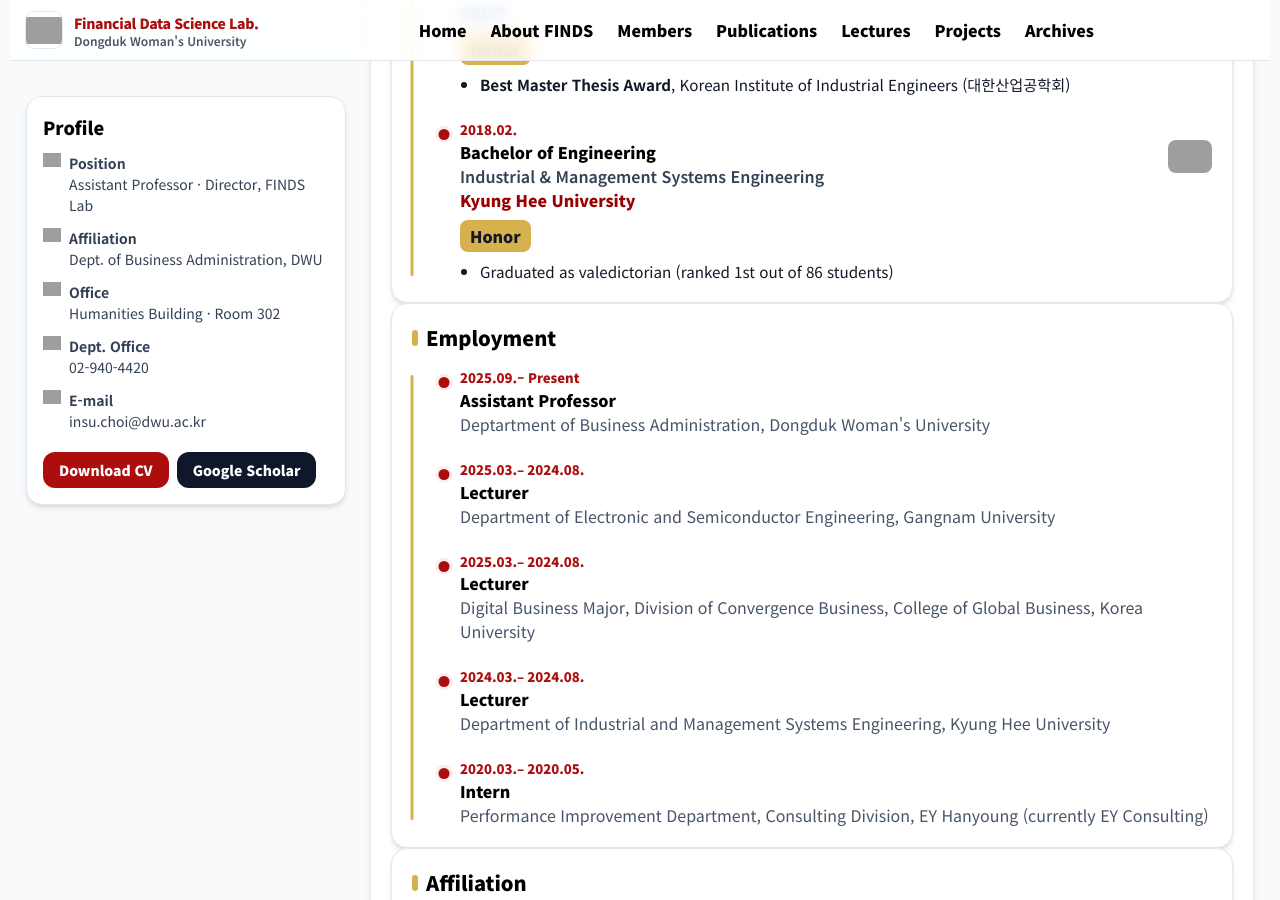
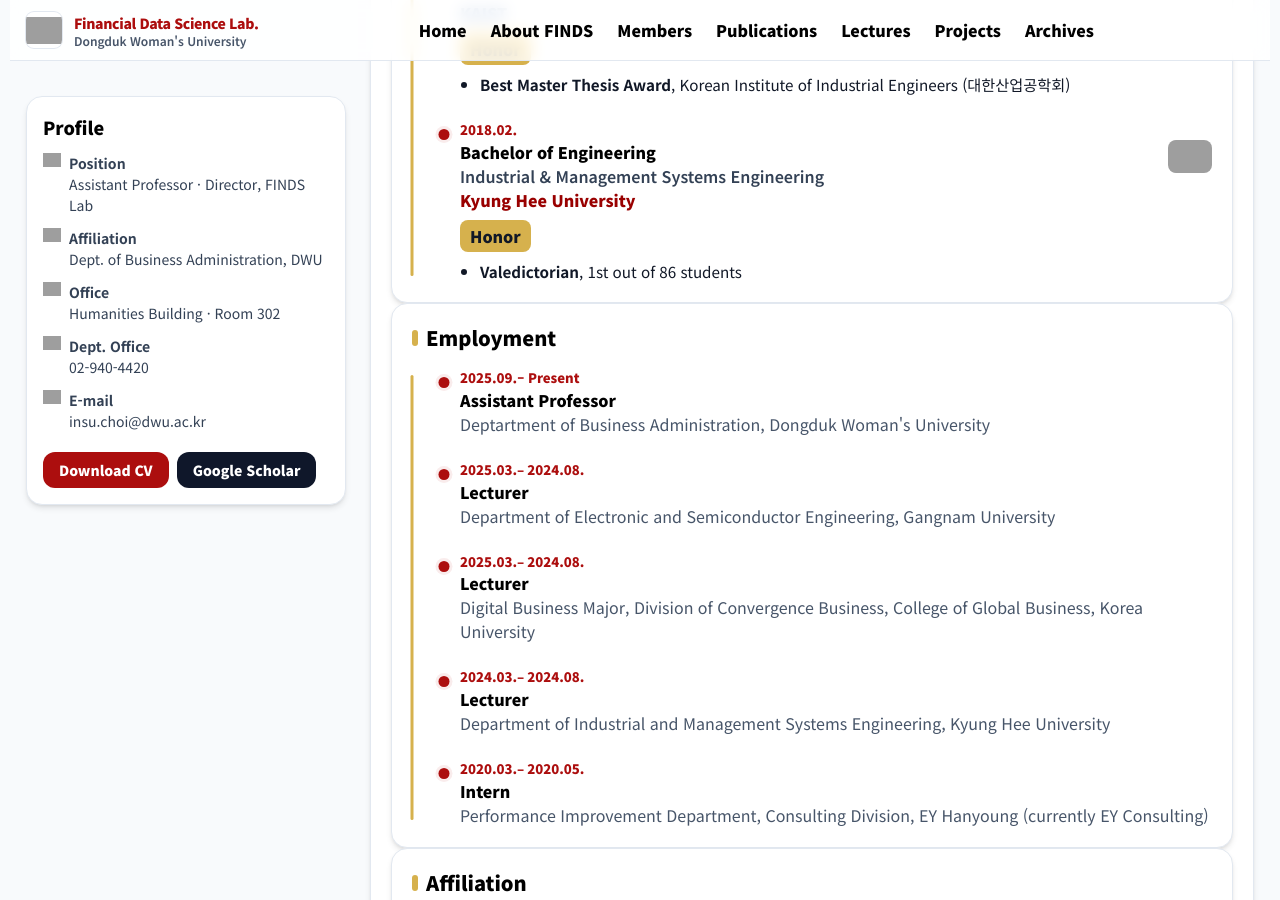
Before and after one commit to FinDS-Lab/site, a Jekyll site: the page built from members-director.html, in a window 1280 px wide and 900 px high, scrolled down 2127 px. Built offline with Jekyll 4.4.1, drawn with Linux system fonts in a browser that asks for light colours; nearby versions of some CDN libraries; grey boxes are pictures that could not be loaded.

Commit message:
Update members-director.html

```diff
--- a/members-director.html
+++ b/members-director.html
@@ -274,7 +274,7 @@ permalink: /members-director.html
           <div class="mt-2">
             <span class="inline-flex items-center font-black rounded-lg px-2.5 py-1" style="background:#d6b14d;color:#111827">Honor</span>
             <ul class="bullets-honor mt-2">
-              <li>Graduated as valedictorian (ranked 1st out of 86 students)</li>
+              <li><b>Valedictorian</b>, 1st out of 86 students</li>
             </ul>
           </div>
         </li>
```
